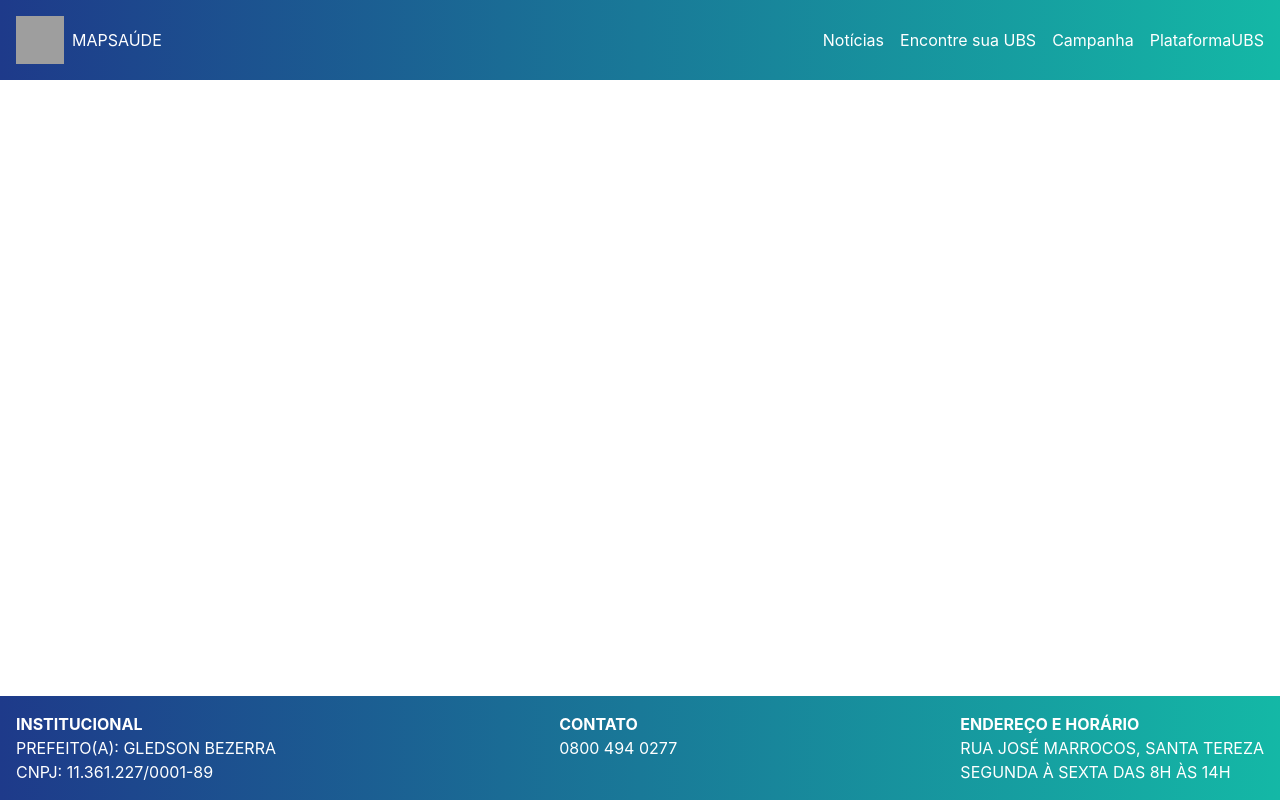
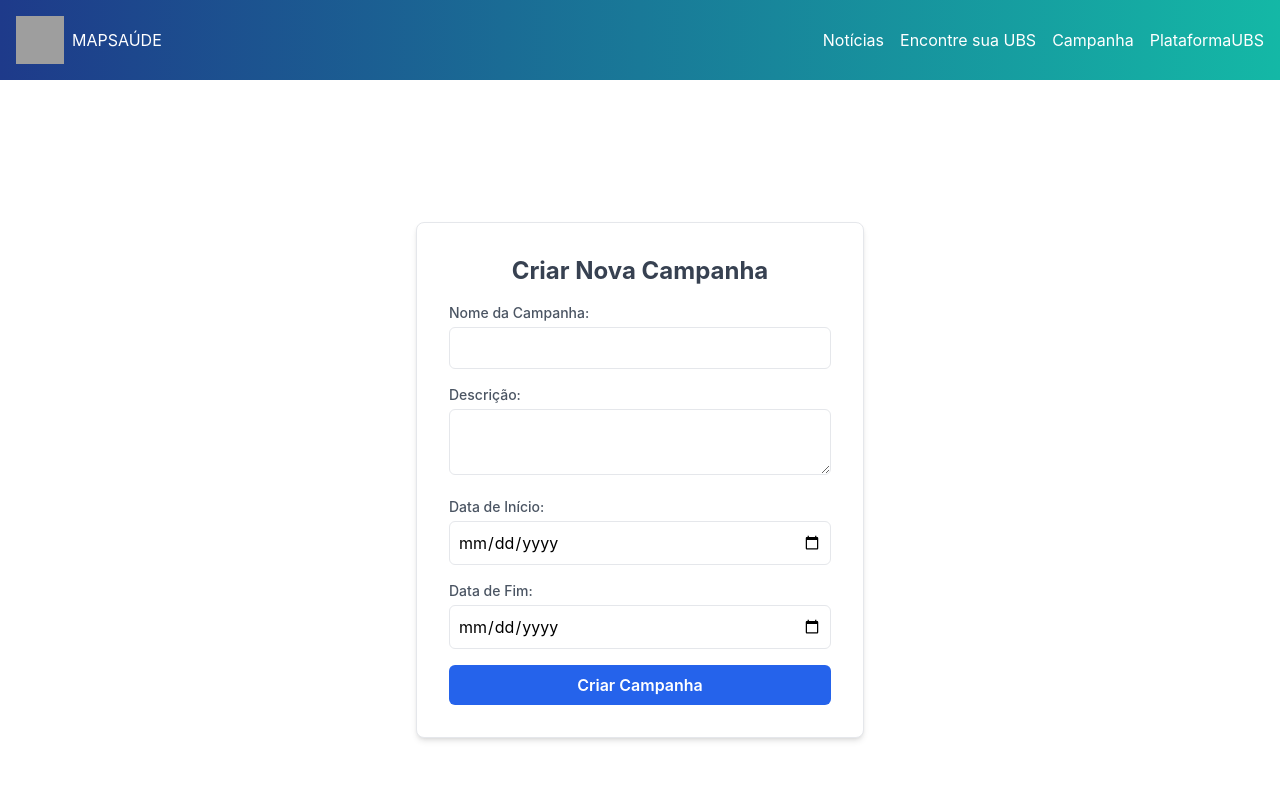
Before and after one commit to Alfa9029/FrontUBS, a React (Create React App) app: page /createCampaign in a window 1280 px wide. Shown: the top 800 px of the page. Built offline with nearby package versions, Linux system fonts and the light colour scheme; grey boxes are pictures that could not be loaded.

Commit message:
Adicionar rota para o componente CreateCampaign no App.js

```diff
--- a/src/App.js
+++ b/src/App.js
@@ -10,6 +10,7 @@ import Agenda from './components/Agenda';
 import Calendario from "./components/Calendario";
 import ListaUBS from "./components/ListaUBS";
 import CreateProfessional from "./components/CreateProfessional"; // Importar o novo componente
+import CreateCampaign from "./components/CreateCampaign"; // Certifique-se de que a capitalização está correta
 
 function App() {
   return (
@@ -23,6 +24,7 @@ function App() {
             <Route path="/listar" element={<ListaProf />} />
             <Route path="/calendario" element={<Calendario />} />
             <Route path="/ubs" element={<ListaUBS />} />
+            <Route path="/createCampaign" element={<CreateCampaign />} /> {/* Nova rota */}
             <Route path="/createProfessional" element={<CreateProfessional />} /> {/* Nova rota */}
           </Routes>
         </main>
```
